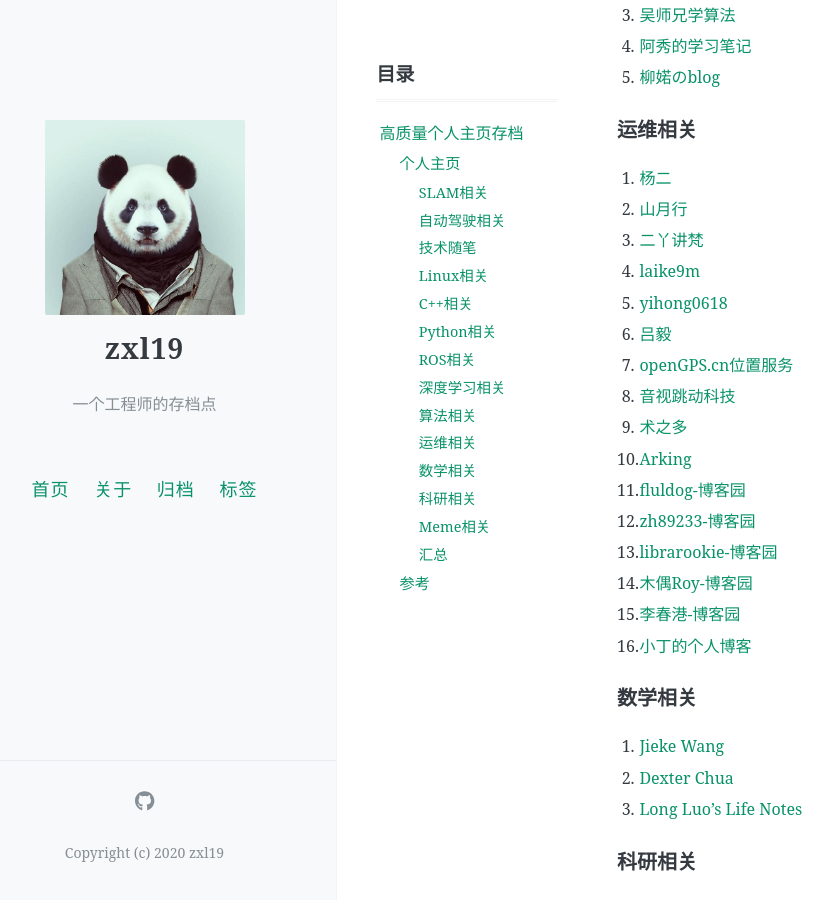
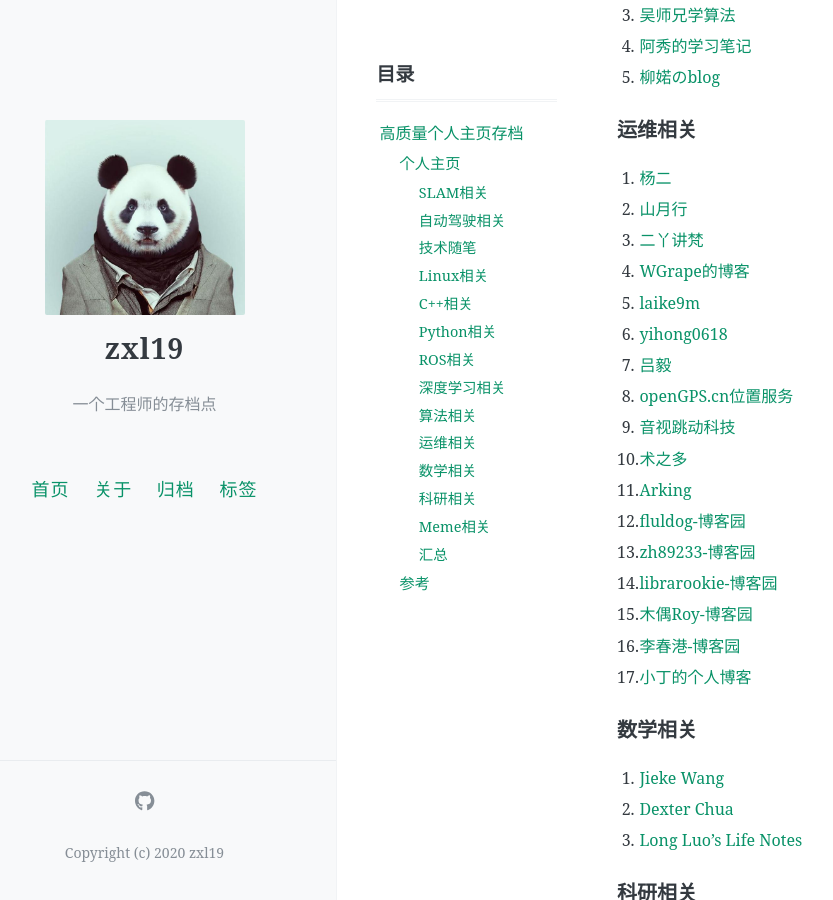
Before and after one commit to zxl19/zxl19.github.io, a Jekyll site: the page built from _posts/2022-09-20-personal-blog.md, in a window 1280 px wide and 900 px high, scrolled down 2438 px. Shown: the whole window, without its empty margins (47-880 px from the left). Built offline with Jekyll 4.4.1, drawn with Linux system fonts in a browser that asks for light colours; comment, search, counter and statistics services are not loaded.

Commit message:
Update Posts

```diff
--- a/_posts/2022-09-20-personal-blog.md
+++ b/_posts/2022-09-20-personal-blog.md
@@ -100,19 +100,20 @@ pinned: false
 1. [杨二](https://yangerxiao.com)
 2. [山月行](https://shanyue.tech)
 3. [二丫讲梵](http://wiki.eryajf.net)
-4. [laike9m](https://laike9m.com)
-5. [yihong0618](https://yihong0618.github.io/gitblog/)
-6. [吕毅](https://blog.walterlv.com)
-7. [openGPS.cn位置服务](https://www.opengps.cn/Default.aspx)
-8. [音视跳动科技](http://avdancedu.com)
-9. [术之多](https://www.shuzhiduo.com)
-10. [Arking](https://arkingc.github.io)
-11. [fluldog-博客园](https://www.cnblogs.com/fluidog)
-12. [zh89233-博客园](https://www.cnblogs.com/love-zf)
-13. [librarookie-博客园](https://www.cnblogs.com/librarookie)
-14. [木偶Roy-博客园](https://www.cnblogs.com/jyroy)
-15. [李春港-博客园](https://www.cnblogs.com/lcgbk)
-16. [小丁的个人博客](https://tding.top)
+4. [WGrape的博客](https://wgrape.github.io)
+5. [laike9m](https://laike9m.com)
+6. [yihong0618](https://yihong0618.github.io/gitblog/)
+7. [吕毅](https://blog.walterlv.com)
+8. [openGPS.cn位置服务](https://www.opengps.cn/Default.aspx)
+9. [音视跳动科技](http://avdancedu.com)
+10. [术之多](https://www.shuzhiduo.com)
+11. [Arking](https://arkingc.github.io)
+12. [fluldog-博客园](https://www.cnblogs.com/fluidog)
+13. [zh89233-博客园](https://www.cnblogs.com/love-zf)
+14. [librarookie-博客园](https://www.cnblogs.com/librarookie)
+15. [木偶Roy-博客园](https://www.cnblogs.com/jyroy)
+16. [李春港-博客园](https://www.cnblogs.com/lcgbk)
+17. [小丁的个人博客](https://tding.top)
 
 ### 数学相关
 
@@ -155,9 +156,10 @@ pinned: false
 11. [C/C++编程有哪些值得推荐的工具？-程序喵大人的回答-知乎](https://www.zhihu.com/question/23357089/answer/1992218543)
 12. [你见过的最棒的个人博客界面是什么样的？-ulam的回答-知乎](https://www.zhihu.com/question/29755481/answer/3256693652)
 13. [MisterBooo/solo-blog](https://github.com/MisterBooo/solo-blog)
-14. [laike9m/My_Blog](https://github.com/laike9m/My_Blog)
-15. [yihong0618/gitblog](https://github.com/yihong0618/gitblog)
-16. [dta0502/dta0502.github.io](https://github.com/dta0502/dta0502.github.io)
-17. [用LaTeX做笔记是怎样的体验？-Rabbittac的回答-知乎](https://www.zhihu.com/question/362654946/answer/1896187222)
-18. [国外教授的讲义都是自己用LaTeX打出来的吗？-徐航的回答-知乎](https://www.zhihu.com/question/29227449/answer/1895477272)
-19. [无人驾驶领域，你推荐那些综述性文章？-殷玮的回答-知乎](https://www.zhihu.com/question/355954682/answer/1513557367)
+14. [WGrape/Blog](https://github.com/WGrape/Blog)
+15. [laike9m/My_Blog](https://github.com/laike9m/My_Blog)
+16. [yihong0618/gitblog](https://github.com/yihong0618/gitblog)
+17. [dta0502/dta0502.github.io](https://github.com/dta0502/dta0502.github.io)
+18. [用LaTeX做笔记是怎样的体验？-Rabbittac的回答-知乎](https://www.zhihu.com/question/362654946/answer/1896187222)
+19. [国外教授的讲义都是自己用LaTeX打出来的吗？-徐航的回答-知乎](https://www.zhihu.com/question/29227449/answer/1895477272)
+20. [无人驾驶领域，你推荐那些综述性文章？-殷玮的回答-知乎](https://www.zhihu.com/question/355954682/answer/1513557367)
```
Also changed, not shown: _posts/2021-03-29-latex-note.md (+1 -0 lines), _posts/2021-06-15-ai-material.md (+18 -17 lines), _posts/2022-12-28-cpp-data-structure.md (+7 -6 lines).
